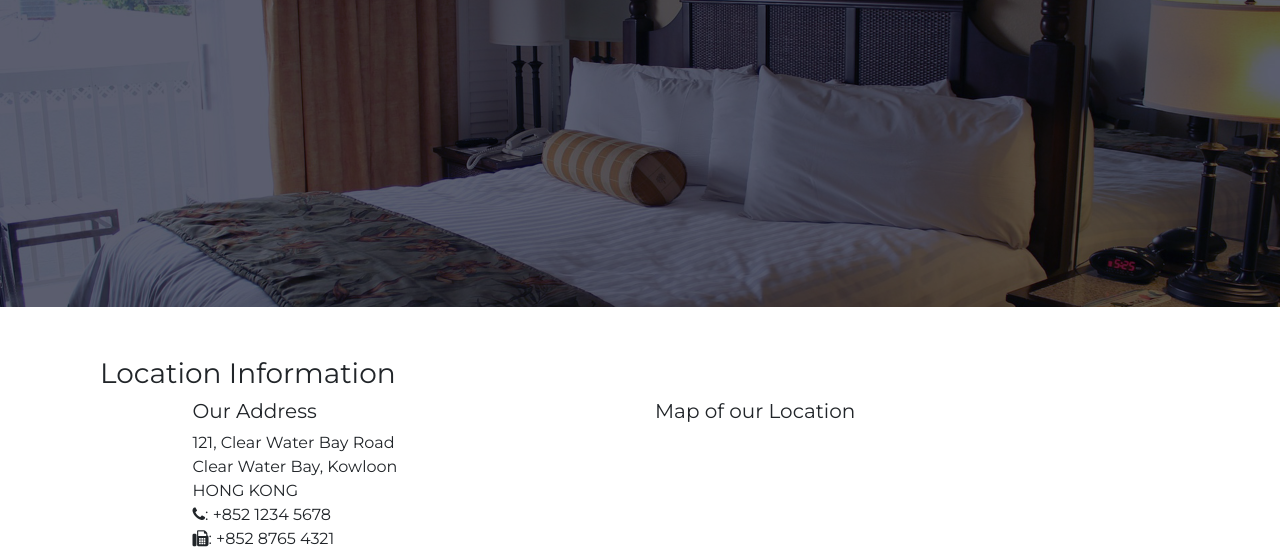
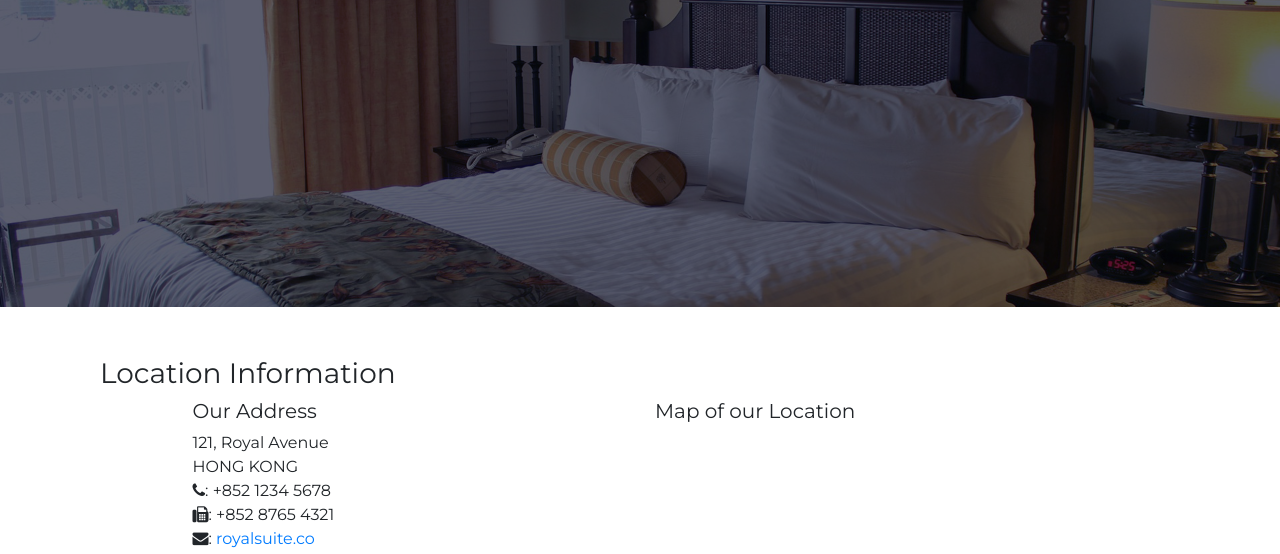
Before and after one commit to Sumptious/Royale, a website: page contactus.html in a window 1280 px wide. Shown: the part 223-777 px from the top of the page. Drawn offline with nearby package versions, Linux system fonts and the light colour scheme; some packages are replaced by stand-ins of ours.

Commit message:
update files

```diff
--- a/contactus.html
+++ b/contactus.html
@@ -61,13 +61,12 @@
                     <div class="col-12 col-sm-4 offset-sm-1">
                         <h5>Our Address</h5>
                         <address style="font-size: 100%">
-                            121, Clear Water Bay Road<br>
-                            Clear Water Bay, Kowloon<br>
+                            121, Royal Avenue<br>
                             HONG KONG<br>
                             <i class="fa fa-phone"></i>: +852 1234 5678<br>
                             <i class="fa fa-fax"></i>: +852 8765 4321<br>
                             <i class="fa fa-envelope"></i>:
-                            <a href="mailto:confusion@food.net">confusion@food.net</a>
+                            <a href="mailto:ruthny16@gmail.com">royalsuite.co</a>
                         </address>
                     </div>
                     <div class="col-12 col-sm-6 offset-sm-1">
```
Also changed, not shown: gallery.html (+1 -1 lines).
